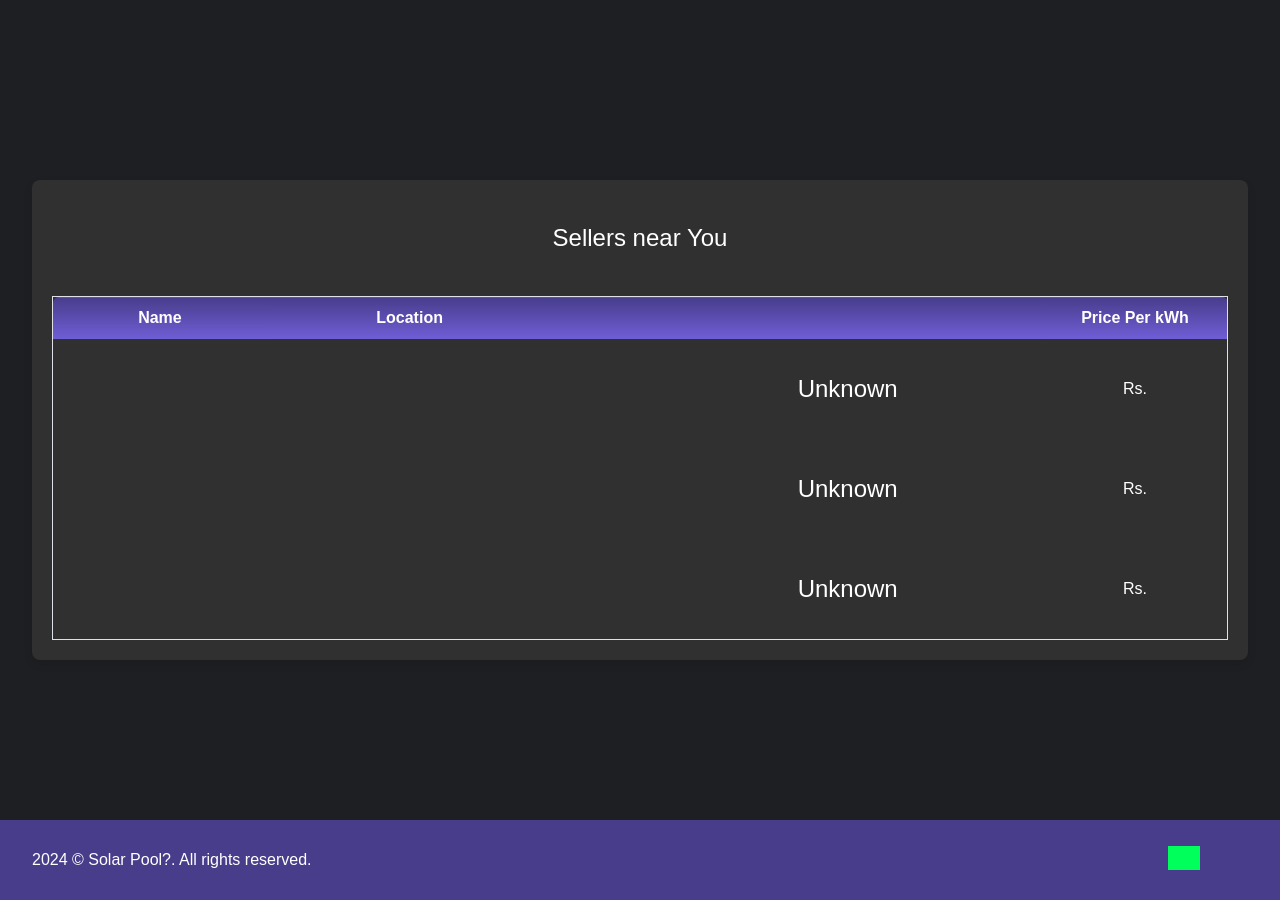
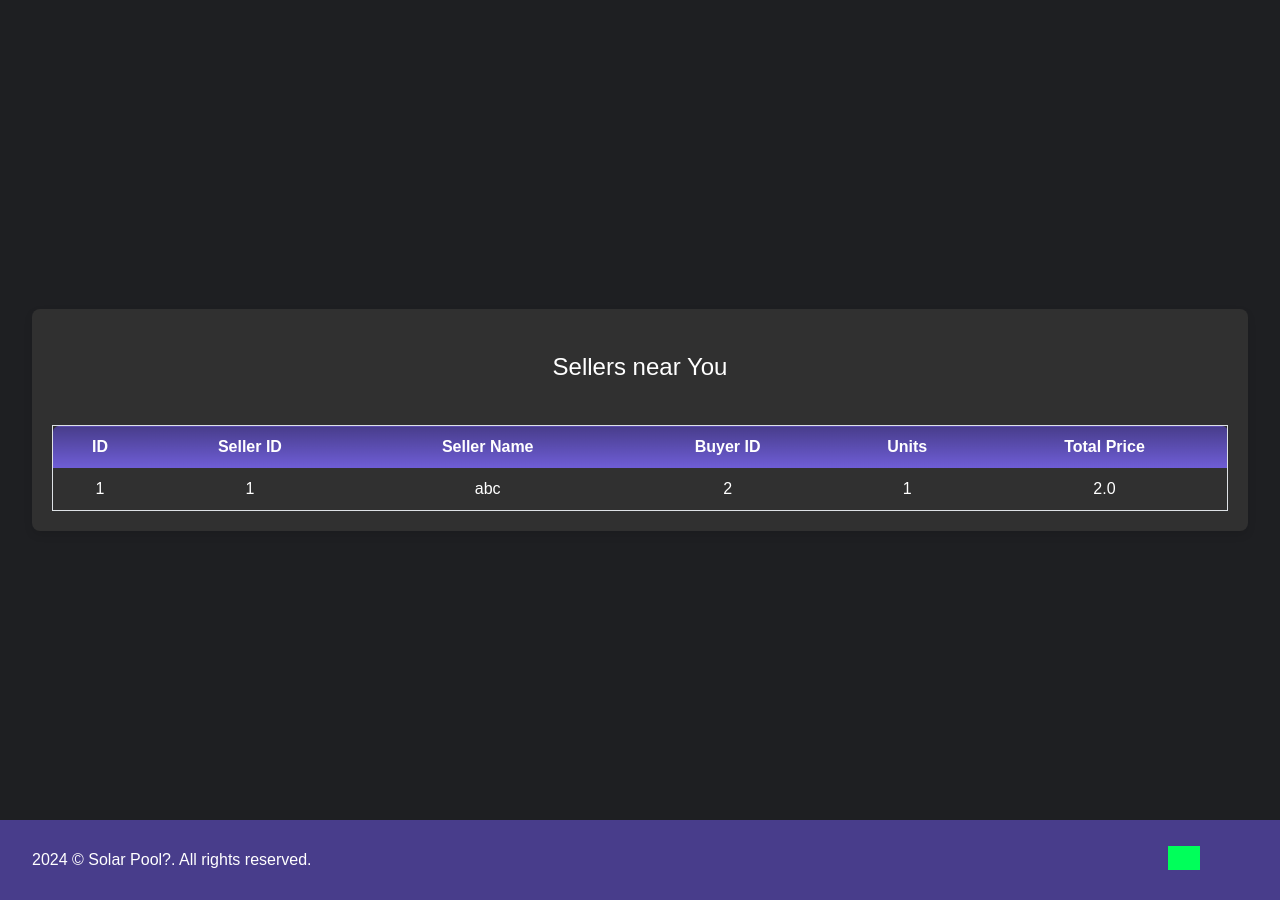
Before and after one commit to Aaryan-Pugarja/SolarChain, a Flask app: page /transactions in a window 1280 px wide; the page is wider, and only the part inside the window is pictured. Shown: the part 48-948 px from the top of that part. Run offline with Flask 3, Linux system fonts and the light colour scheme; a user stored in the database is signed in; data comes from the database, SQL or seed files in the repository; grey boxes are pictures that could not be loaded.

Commit message:
transaction history

```diff
--- a/main/db_helper.py
+++ b/main/db_helper.py
@@ -1,5 +1,4 @@
 from main import app, db
-from main.models import User, Sellers
 
 with app.app_context():
     db.create_all()
--- a/main/models.py
+++ b/main/models.py
@@ -35,18 +35,13 @@
         return f"{self.id} {self.user_id} {self.units} {self.price}"
 
 
-class Sellers(db.Model):
-    id = db.Column(db.Integer, primary_key=True)
-    user_id = db.Column(db.Integer, db.ForeignKey("user.id"), nullable=False)
-    location = db.Column(db.String(100), nullable=False)
-    reputation = db.Column(db.Integer, nullable=False, default=0)
-    status = db.Column(db.Integer, nullable=False, default=0)
-    price = db.Column(db.Float, nullable=False, default=0)
-
-
 class TransactionHistory(db.Model):
     id = db.Column(db.Integer, primary_key=True)
-
+    seller_id = db.Column(db.Integer, db.ForeignKey("user.id"), nullable=False)
+    seller_username = db.Column(db.String(50), nullable=False)
+    buyer_id = db.Column(db.Integer, db.ForeignKey("user.id"), nullable=False)
+    units = db.Column(db.Integer, nullable=False)
+    price = db.Column(db.Double, nullable=False)
 
 
 # Connect to the SQLite database
--- a/main/routes.py
+++ b/main/routes.py
@@ -1,9 +1,10 @@
 from flask import flash, redirect, render_template, url_for, request
 from flask_login import login_required, login_user, current_user, logout_user
+from sqlalchemy import or_
 
 from main import app, bcrypt, db
 from main.forms import LoginForm, PurchaseForm, RegistrationForm, SellOrderForm
-from main.models import SellOrder, User, get_sellers
+from main.models import SellOrder, TransactionHistory, User, get_sellers
 
 dashboard_info = {"balance": "50"}
 
@@ -32,7 +33,7 @@
 def transactions():
     if not current_user.is_authenticated:
         return redirect(url_for("login"))
-    return render_template("transaction.html", seller_data=get_sellers())
+    return render_template("transaction.html", history=get_transaction_history(current_user.id))
 
 
 @app.route('/about')
@@ -149,6 +150,9 @@
                         seller.units -= units
                         if order.units == 0:
                             db.session.delete(order)
+                        history = TransactionHistory(seller_id=seller.id, seller_username=seller.username, buyer_id=buyer.id, units=units, price=total_price)
+                        db.session.add(history)
+
                         db.session.commit()
                         flash(f"Purchase successful for {form.units.data} units at total {total_price}!")
                         return redirect(url_for('home'))
@@ -165,6 +169,14 @@
     with app.app_context():
         qry = SellOrder.query.filter_by(user_id=current_user.id)
         return qry
+
+
+def get_transaction_history(user_id):
+    with app.app_context():
+        return TransactionHistory.query.filter(or_(
+                TransactionHistory.buyer_id == user_id,
+                TransactionHistory.seller_id == user_id
+            ))
 
 
 def get_sell_orders():
--- a/main/templates/transaction.html
+++ b/main/templates/transaction.html
@@ -8,24 +8,24 @@
         <table class="bordered">
             <thead>
             <tr>
-                <th scope="col">Name</th>
-                <th scope="col">Location</th>
-                <th scope="col"></th>
-                <th scope="col"></th>
-                <th scope="col">Price Per kWh</th>
+                <th scope="col">ID</th>
+                <th scope="col">Seller ID</th>
+                <th scope="col">Seller Name</th>
+                <th scope="col">Buyer ID</th>
+                <th scope="col">Units</th>
+                <th scope="col">Total Price</th>
             </tr>
             </thead>
 
             <tbody>
-            {% for row in seller_data %}
+            {% for row in history %}
                 <tr>
-                    <td>{{row.0}}</td>
-                    <td>{{row.1}}</td>
-                    <td class="rep" data-rep={{row.2}}></td>
-                    <td>
-                        <div class="status"><p>{{row.3}}</p></div>
-                    </td>
-                    <td class="price">Rs. {{row.4}}</td>
+                    <td>{{row.id}}</td>
+                    <td>{{row.seller_id}}</td>
+                    <td>{{row.seller_username}}</td>
+                    <td>{{row.buyer_id}}</td>
+                    <td>{{row.units}}</td>
+                    <td>{{row.price}}</td>
                 </tr>
             {% endfor %}
             </tbody>
```
Also changed, not shown: instance/main.db.
